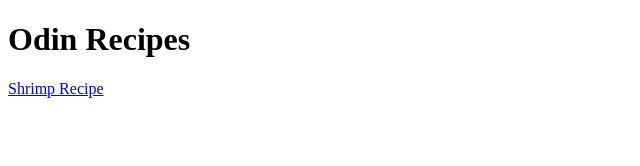
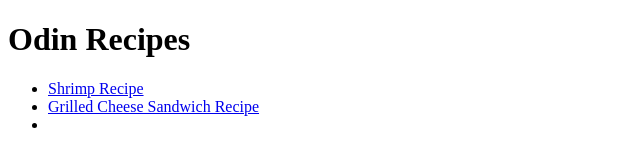
Before and after one commit to mhassan04/odin-recipes, a plain HTML site: page index.html in a window 1280 px wide. Shown: the whole page, without its empty margins (0-640 px from the left). Drawn offline with Linux system fonts and the light colour scheme.

Commit message:
added another recipe

```diff
--- a/index.html
+++ b/index.html
@@ -7,7 +7,10 @@
 </head>
 <body>
     <h1>Odin Recipes</h1>
-    <a href="./recipes/shrimp.html" target="_blank"> Shrimp Recipe</a>
-
+    <ul>
+        <li> <a href="./recipes/shrimp.html" target="_blank"> Shrimp Recipe</a></li>
+        <li><a href="./recipes/grilled-cheese.html">Grilled Cheese Sandwich Recipe</a></li>
+        <li><a href=""></a></li>
+    </ul>
 </body>
 </html>
```
